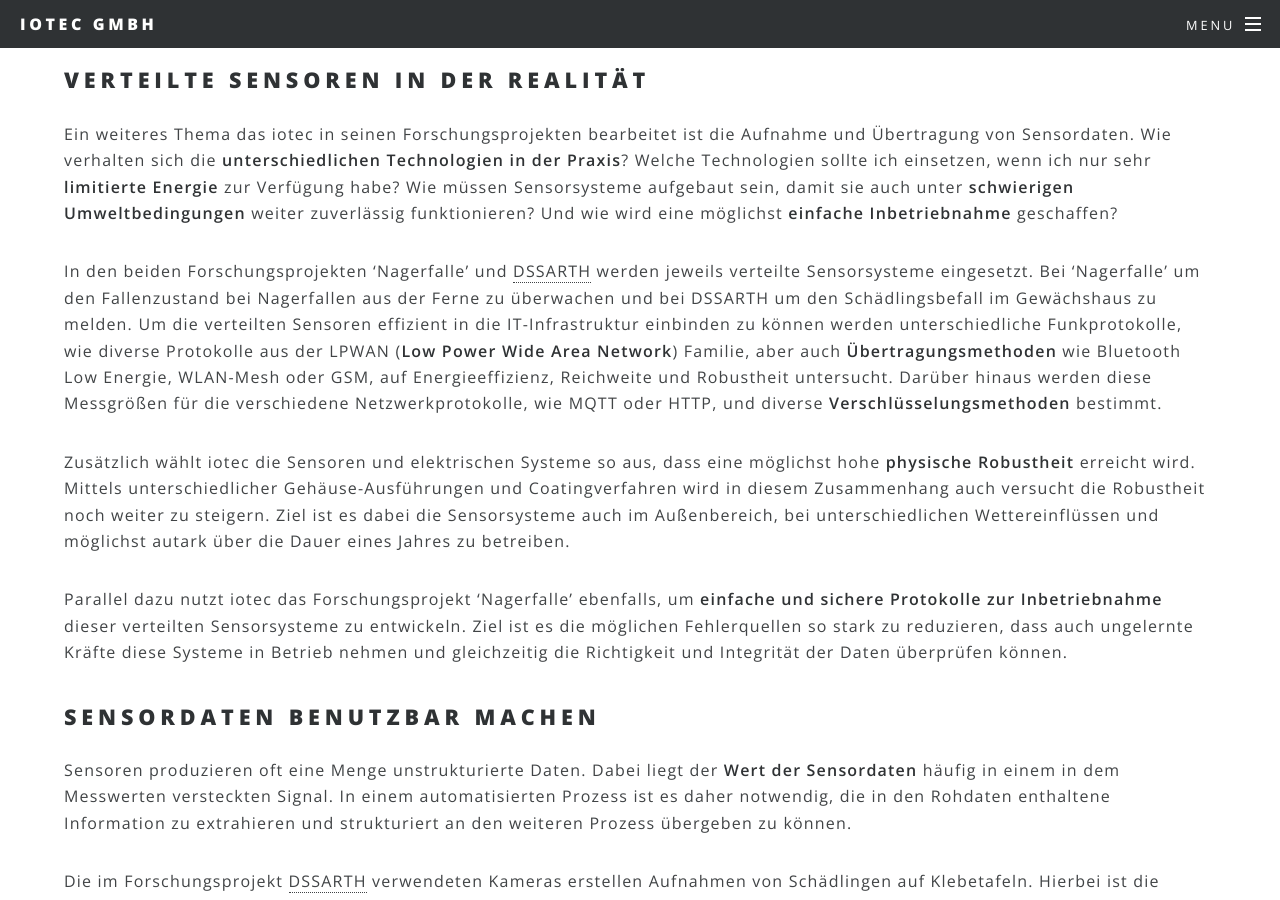
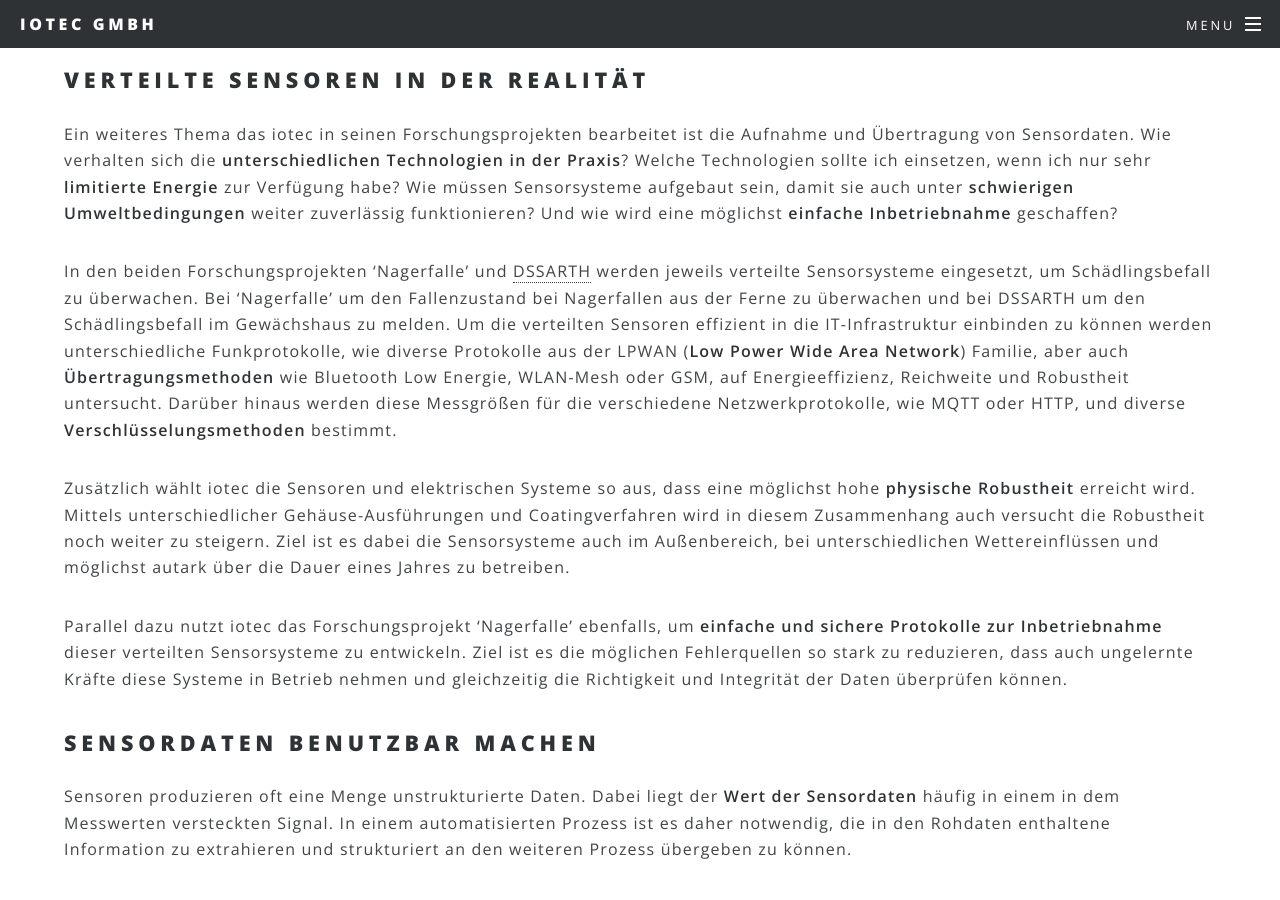
Before and after one commit to iotec-gmbh/iotec-gmbh.github.io, a Jekyll site: the page built from 12-research.md, in a window 1280 px wide and 900 px high, scrolled down 1384 px. Built offline with Jekyll 4.4.1, drawn with Linux system fonts in a browser that asks for light colours; our own code applies the rules of GitHub Pages for plain Markdown files.

Commit message:
Apply suggestion to 12-research.md

```diff
--- a/12-research.md
+++ b/12-research.md
@@ -53,7 +53,7 @@ Welche Technologien sollte ich einsetzen, wenn ich nur sehr **limitierte Energie
 Wie müssen Sensorsysteme aufgebaut sein, damit sie auch unter **schwierigen Umweltbedingungen** weiter zuverlässig funktionieren?
 Und wie wird eine möglichst **einfache Inbetriebnahme** geschaffen?
 
-In den beiden Forschungsprojekten 'Nagerfalle' und [DSSARTH](#dssarth) werden jeweils verteilte Sensorsysteme eingesetzt.
+In den beiden Forschungsprojekten 'Nagerfalle' und [DSSARTH](#dssarth) werden jeweils verteilte Sensorsysteme eingesetzt, um Schädlingsbefall zu überwachen.
 Bei 'Nagerfalle' um den Fallenzustand bei Nagerfallen aus der Ferne zu überwachen und bei DSSARTH um den Schädlingsbefall im Gewächshaus zu melden.
 Um die verteilten Sensoren effizient in die IT-Infrastruktur einbinden zu können werden unterschiedliche Funkprotokolle,
 wie diverse Protokolle aus der LPWAN (**Low Power Wide Area Network**) Familie,
```
